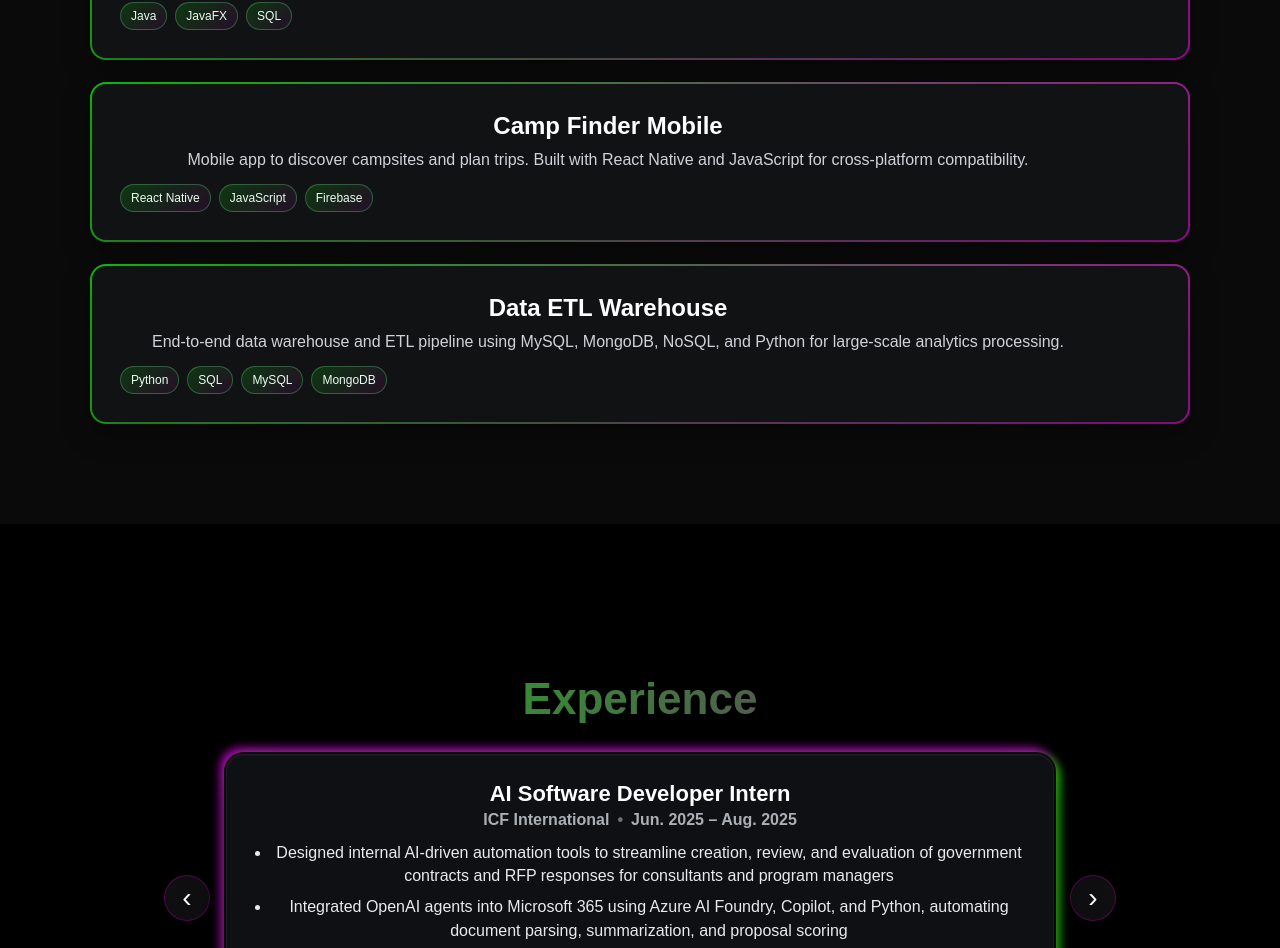
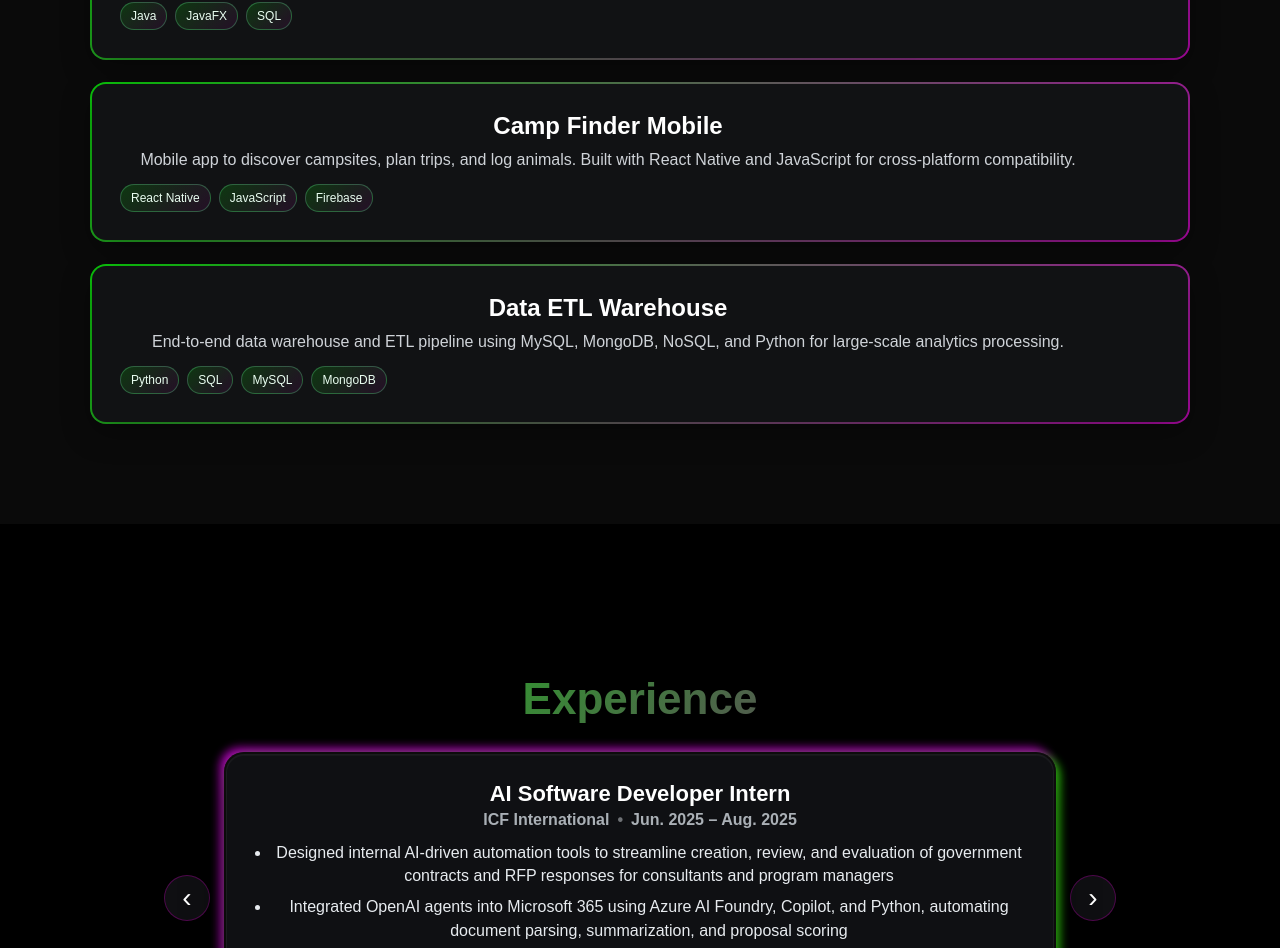
Before and after one commit to Varun-Saxena314/Varun-Saxena314.github.io, a React (Create React App) app: page / in a window 1280 px wide. Shown: the part 2230-3178 px from the top of the page. Built offline with nearby package versions, Linux system fonts and the light colour scheme.

Commit message:
Test Website Update

```diff
--- a/src/App.js
+++ b/src/App.js
@@ -299,7 +299,7 @@ const xp = experiences[xpIndex];
         <div className="project-copy">
           <h3 className="project-title">Camp Finder Mobile</h3>
           <p className="project-blurb">
-            Mobile app to discover campsites and plan trips.
+            Mobile app to discover campsites, plan trips, and log animals.
             Built with React Native and JavaScript for cross-platform compatibility.
           </p>
           <div className="project-tags">
```
Also changed, not shown: 1 other file (tests, documents, lock files or other folders).
